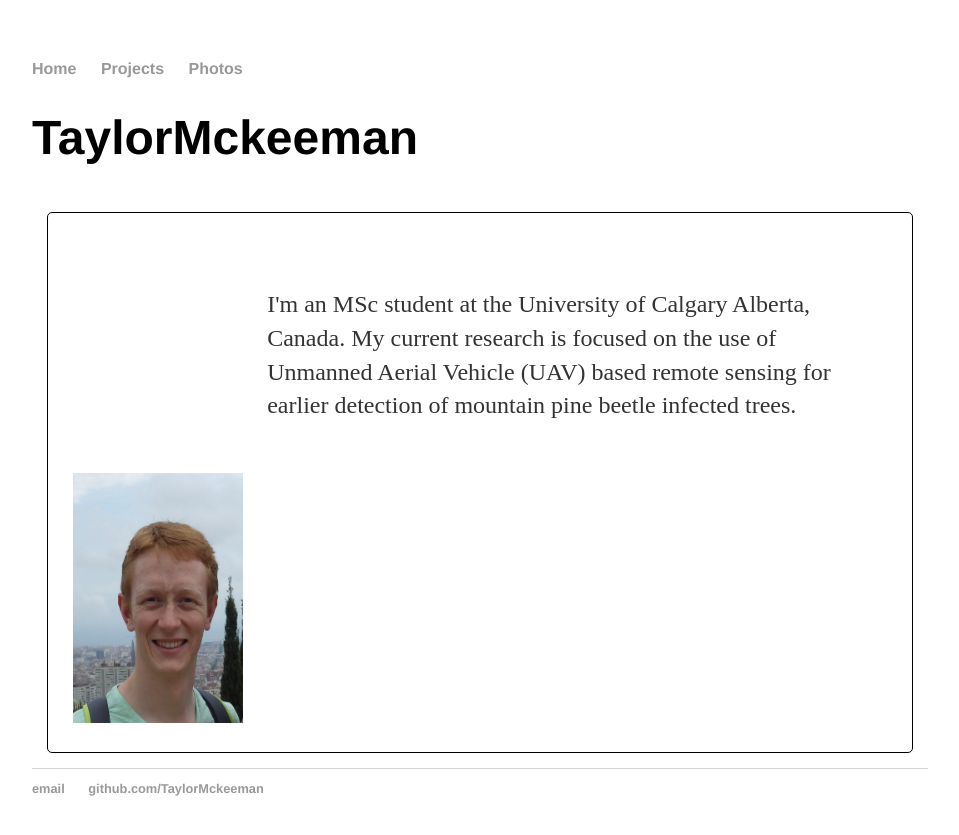
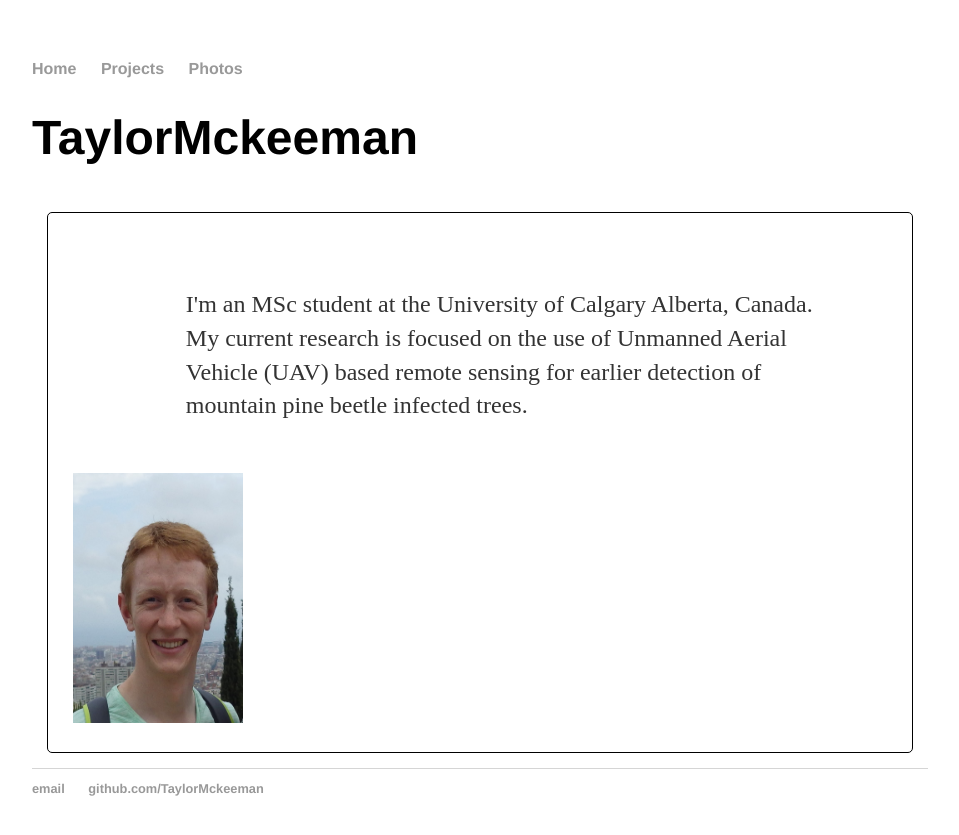
Before and after one commit to TaylorMckeeman/TaylorMckeeman.github.io, a Jekyll site: the page built from index.html, in a window 1280 px wide. Shown: the top 835 px of the page, without its empty margins (160-1119 px from the left). Built offline with Jekyll 4.4.1, drawn with Linux system fonts in a browser that asks for light colours.

Commit message:
Update main.css

```diff
--- a/css/main.css
+++ b/css/main.css
@@ -19,6 +19,9 @@ a {
 a:hover {
     text-decoration: underline;
 }
+a:active {
+    font-weight: bold;
+}
 h1 {
     font-size: 3em;
     font-family:'Helvetica', 'Arial', 'Sans-Serif';
@@ -29,7 +32,7 @@ p {
     color: #333;
     float: right;
     margin: 50px;
-    width: 70%;
+    width: 80%;
 }
 footer {
     border-top: 1px solid #d5d5d5;
```
